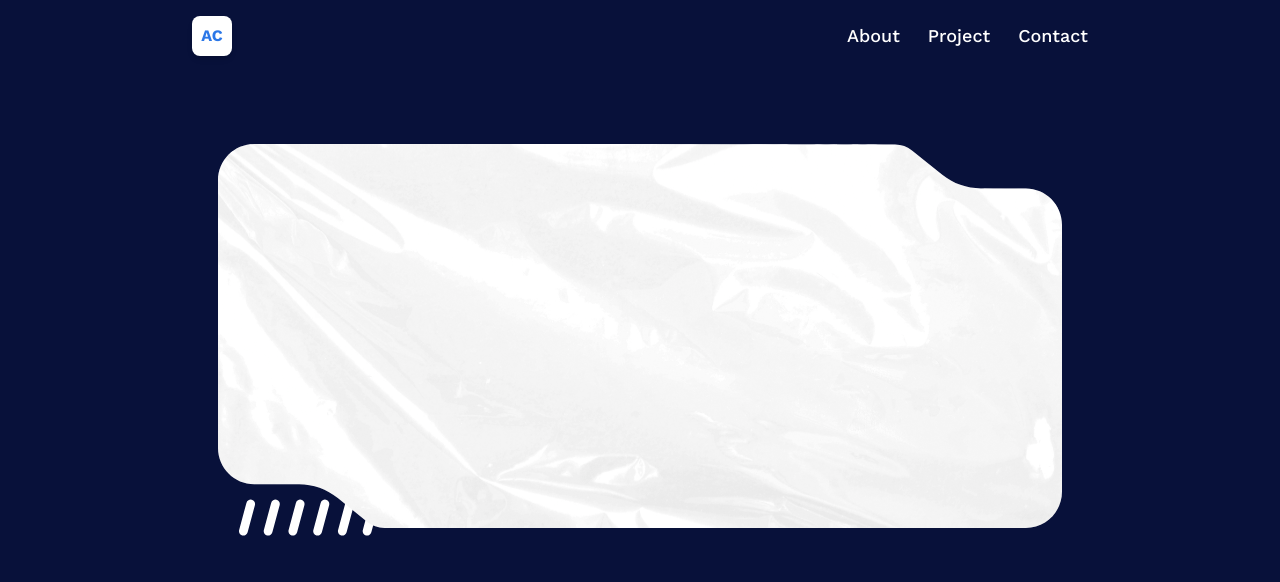
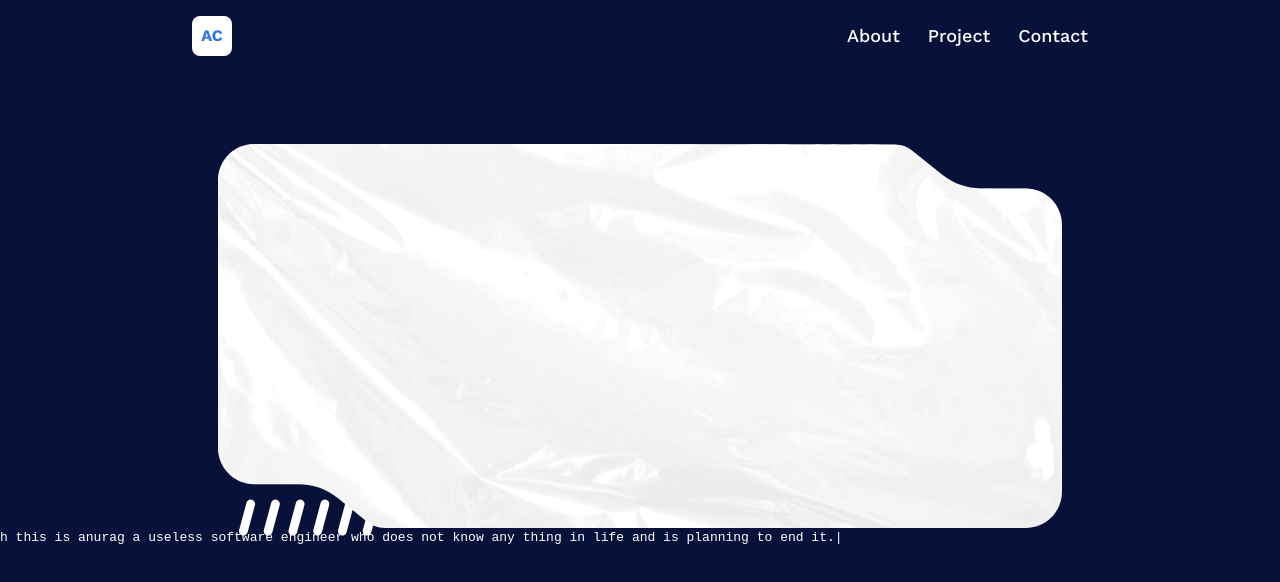
Before and after one commit to Anurag1096/3d_port, a React (Vite) app: page / in a window 1280 px wide. Shown: the top 582 px of the page. Built offline with nearby package versions, Linux system fonts and the light colour scheme.

Commit message:
wip: adding typing animation

```diff
--- a/src/Pages/Home2.tsx
+++ b/src/Pages/Home2.tsx
@@ -3,10 +3,12 @@ import Loader from "../compoents/Loader";
 import SVGComponent from "../compoents/svgComp";
 import SVGComponentMask from "../compoents/svgmask";
 import SVGGroup from "../compoents/SVGGroup";
+import TypingComp from "../compoents/TypingComp";
 function Home2() {
   return (
     <section className="w-screen h-screen relative overflow-hidden z-0">
       <Suspense fallback={<Loader />}>
+
         <div>
           <SVGComponent className="w-11/12 sm:w-4/5 md:w-3/4 lg:max-w-screen-xl h-96 mx-auto mt-36 relative z-0" />
           <SVGComponentMask className="w-11/12 sm:w-4/5 md:w-3/4 lg:max-w-screen-xl h-96 mx-auto mt-36 absolute inset-0 z-10" />
@@ -14,6 +16,10 @@ function Home2() {
         <div className=" w-11/12 sm:w-4/5 md:w-3/4 lg:max-w-screen-xl  relative">
           <SVGGroup className="hidden md:inline-block absolute bottom-0 left-0 w-4/5 md:w-3/4 lg:max-w-screen-sm h-9 " />
         </div>
+
+        <div className='text-white'>
+        <TypingComp  text={'hi this is anurag a useless software engineer who does not know any thing in life and is planning to end it.'} speed={100} />
+        </div>
       </Suspense>
     </section>
   );
--- /dev/null
+++ b/src/compoents/TypingComp.tsx
@@ -0,0 +1,38 @@
+import React, { useEffect, useState } from "react";
+import {motion} from 'framer-motion'
+interface Props{
+    text:string;
+    speed:number;
+}
+function TypingComp({ text, speed }:Props ) {
+  const [displayText, setDisText] = useState<string>("");
+
+  useEffect(() => {
+    let index = 0;
+    const interval = setInterval(() => {
+      setDisText((prev) => prev + text.charAt(index));
+      index++;
+      if (index === text.length) clearInterval(interval);
+    });
+    return () => clearInterval(interval);
+  }, [text, speed]);
+
+  return (
+    <motion.p
+    initial={{ opacity: 0 }}
+    animate={{ opacity: 1 }}
+    transition={{ duration: 0.7 }}
+    style={{ fontFamily: "monospace", whiteSpace: "pre" }}
+  >
+    {displayText}
+    <motion.span
+      animate={{ opacity: [0, 1, 0] }}
+      transition={{ repeat: Infinity, duration: 1 }}
+    >
+      |
+    </motion.span>
+  </motion.p>
+  );
+}
+
+export default TypingComp;
```
